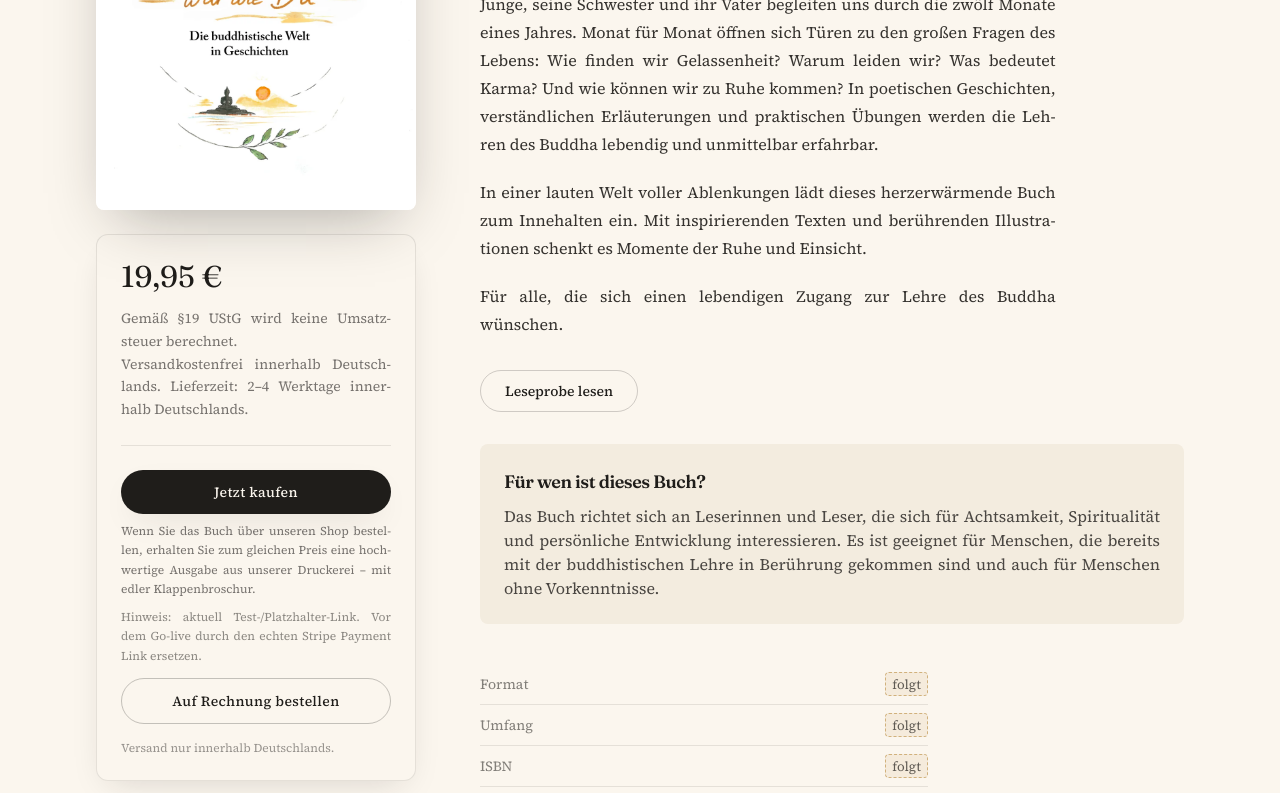
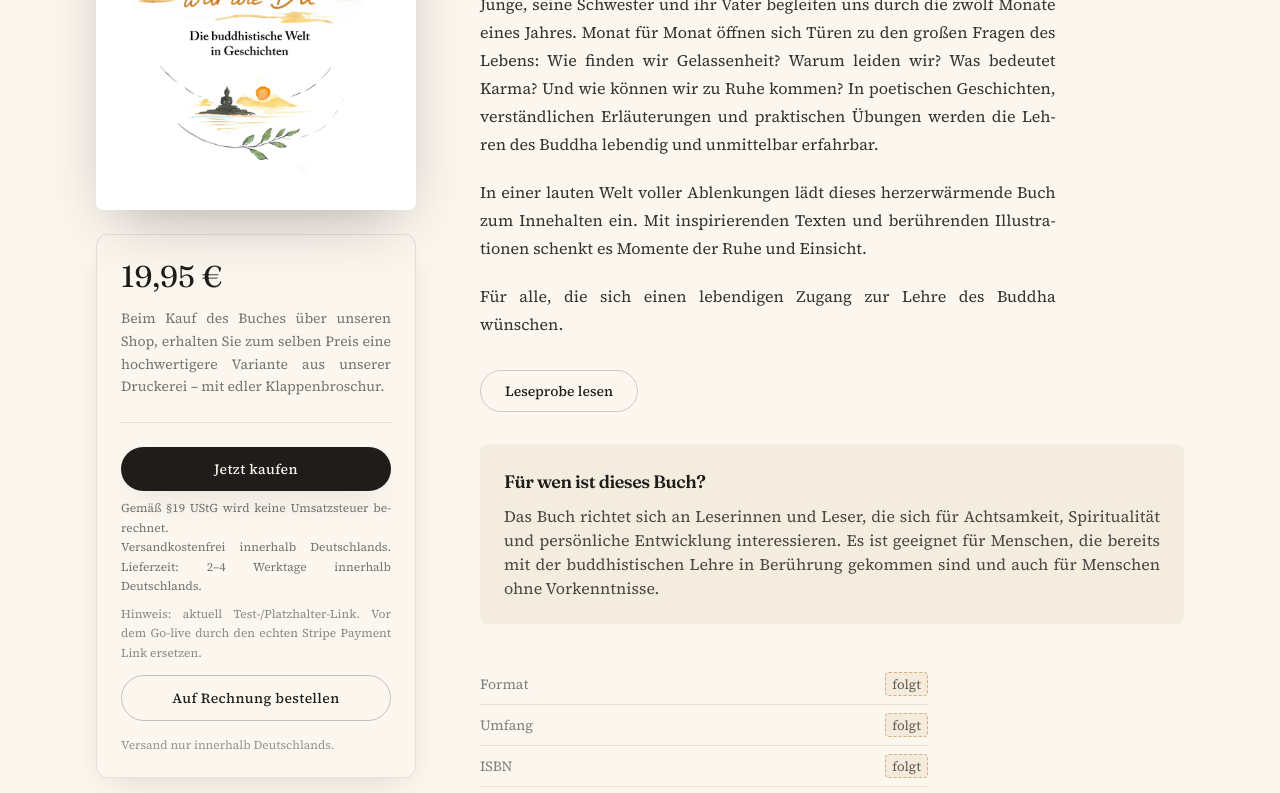
Before and after one commit to Markt-Alarm/Vedana-Verlag, a Next.js app: page /buecher/der-buddha-war-wie-du in a window 1280 px wide. Shown: the part 451-1244 px from the top of the page. Built offline with nearby package versions, Linux system fonts and the light colour scheme.

Commit message:
änderungen

```diff
--- a/components/book/BuyBox.tsx
+++ b/components/book/BuyBox.tsx
@@ -53,10 +53,9 @@ export function BuyBox({ book }: { book: Book }) {
       </div>
 
       <p className="mt-3 text-sm leading-relaxed text-ink/60">
-        {site.shop.steuerhinweis}
-        <br />
-        {site.shop.versandHinweis}.
-        {book.lieferzeit ? ` Lieferzeit: ${book.lieferzeit}.` : ""}
+        Beim Kauf des Buches über unseren Shop, erhalten Sie zum selben
+        Preis eine hochwertigere Variante aus unserer Druckerei – mit
+        edler Klappenbroschur.
       </p>
 
       {kaufbar ? (
@@ -67,9 +66,10 @@ export function BuyBox({ book }: { book: Book }) {
                 Jetzt kaufen
               </CTA>
               <p className="mt-2 text-xs leading-relaxed text-ink/60">
-                Wenn Sie das Buch über unseren Shop bestellen, erhalten Sie
-                zum gleichen Preis eine hochwertige Ausgabe aus unserer
-                Druckerei – mit edler Klappenbroschur.
+                {site.shop.steuerhinweis}
+                <br />
+                {site.shop.versandHinweis}.
+                {book.lieferzeit ? ` Lieferzeit: ${book.lieferzeit}.` : ""}
               </p>
               {istPlatzhalterLink && (
                 <p className="mt-2 text-xs leading-relaxed text-ink/50">
--- a/content/values.ts
+++ b/content/values.ts
@@ -19,6 +19,6 @@ export const werte: Wert[] = [
   },
   {
     titel: "Qualität",
-    text: "Damit ein Buch mit allen Sinnen erfahrbar wird, setzen wir nicht nur auf handgefertigte Illustrationen, sondern auch auf Qualität beim Druck. Unsere Texte sind über Jahre gewachsen und garantiert ohne KI-generierte Inhalte. Unser Lektorat sorgt für einen fehlerfreien Lesegenuss. Sorgfalt, die man spürt.",
+    text: "Damit ein Buch mit allen Sinnen erfahrbar wird, setzen wir nicht nur auf handgefertigte Illustrationen, sondern auch auf Qualität beim Druck. Unsere Texte sind über Jahre gewachsen und garantiert ohne KI-generierte Inhalte.",
   },
 ];
```
